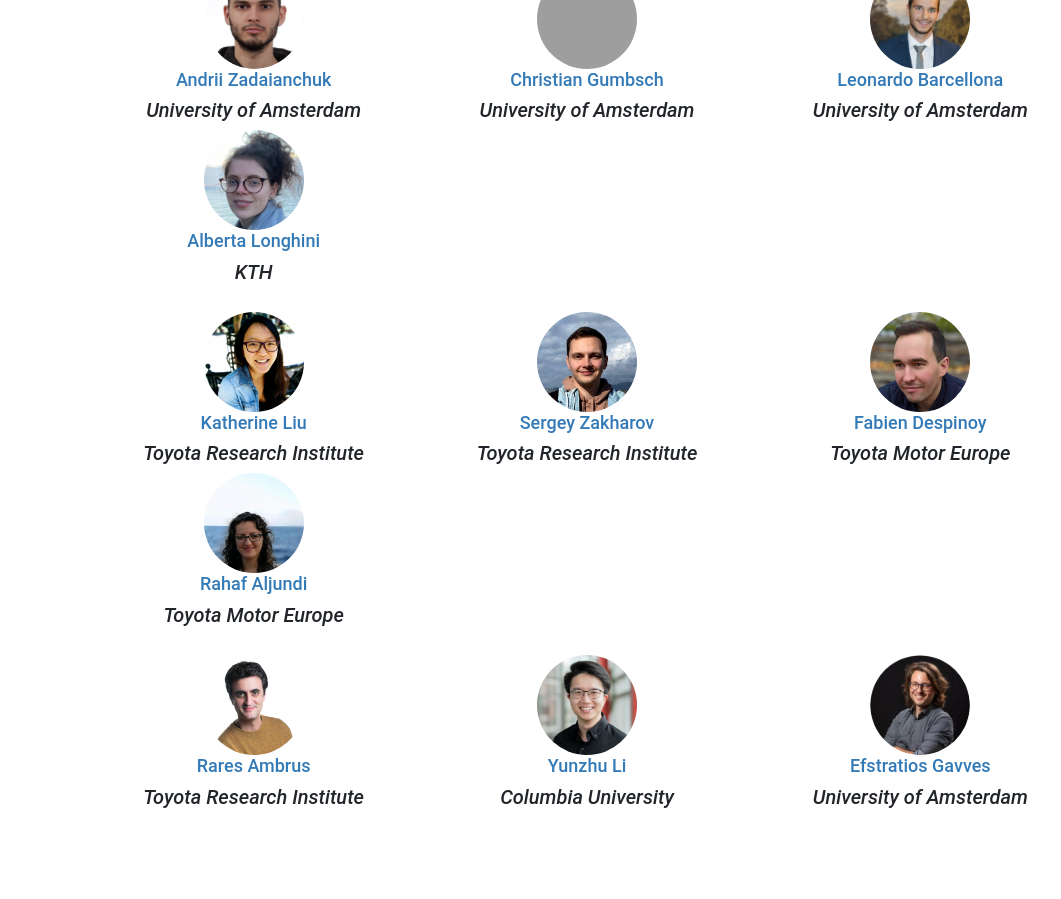
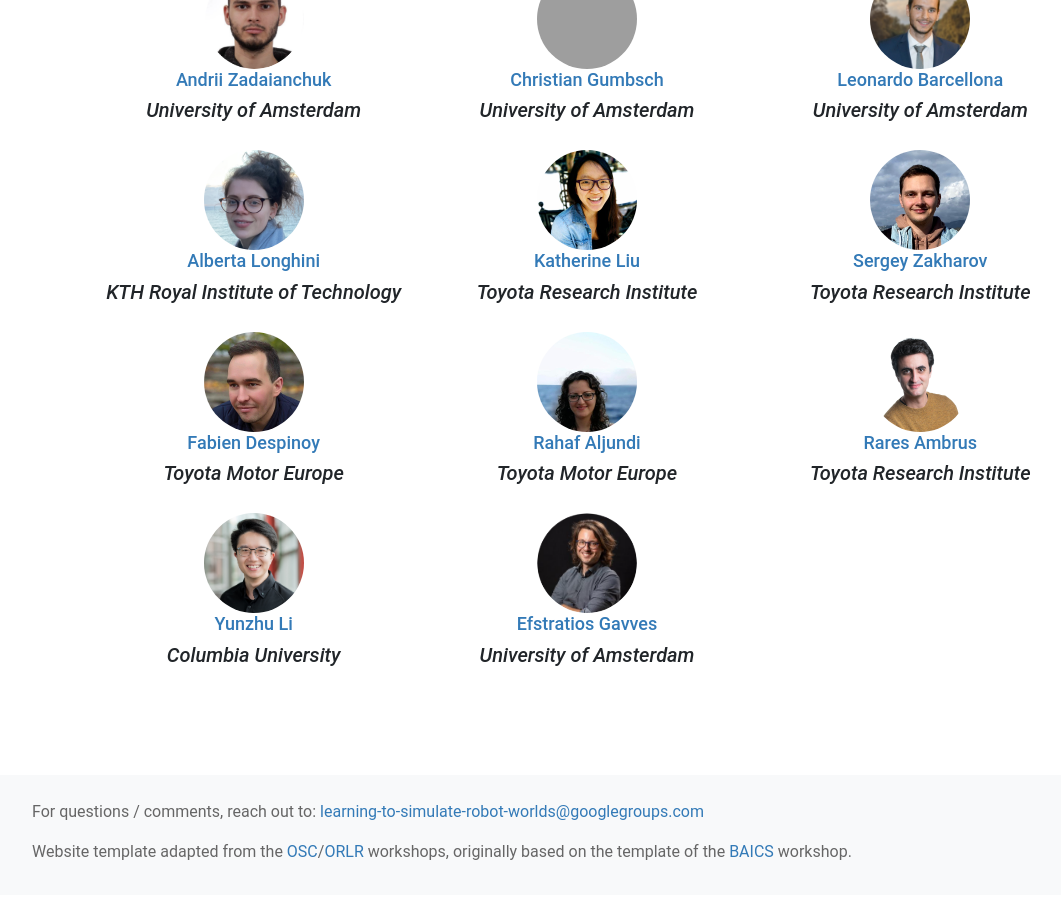
Before and after one commit to simulatingrobotworlds/simulatingrobotworlds.github.io, a Jekyll site: the page built from index.html, in a window 1280 px wide and 900 px high, scrolled down 1544 px. Shown: the whole window, without its empty margins (53-1114 px from the left). Built offline with Jekyll 4.4.1, drawn with Linux system fonts in a browser that asks for light colours; nearby versions of some CDN libraries; grey boxes are pictures that could not be loaded.

Commit message:
formatting

```diff
--- a/index.html
+++ b/index.html
@@ -170,6 +170,10 @@ layout: coverpage
             </h5>
           </div>
 
+        </div>
+
+        <div class="row wow fadeInRightBig" data-animation-delay="200">
+
           <div class="col-sm-4 wow fadeInRightBig" data-animation-delay="200">
             <center><img class="img-responsive img-rounded" style="border-radius: 50%" height="100" width="100"
                 src="images/organizers/alberta-longhini.png" alt=""></center>
@@ -179,12 +183,10 @@ layout: coverpage
               </h4>
             </a>
             <h5 class="section-heading">
-              <center><i>KTH</i></center>
+              <center><i>KTH Royal Institute of Technology </i></center>
             </h5>
           </div>
-        </div>
 
-        <div class="row wow fadeInRightBig" data-animation-delay="200">
           <div class="col-sm-4 wow fadeInRightBig" data-animation-delay="200">
             <center><img class="img-responsive img-rounded" style="border-radius: 50%" height="100" width="100"
                 src="images/organizers/katherine-liu.jpeg" alt=""></center>
@@ -210,6 +212,9 @@ layout: coverpage
               <center><i>Toyota Research Institute</i></center>
             </h5>
           </div>
+        </div>
+
+        <div class="row wow fadeInRightBig" data-animation-delay="200">
 
           <div class="col-sm-4 wow fadeInRightBig" data-animation-delay="200">
             <center><img class="img-responsive img-rounded" style="border-radius: 50%" height="100" width="100"
@@ -236,9 +241,7 @@ layout: coverpage
               <center><i>Toyota Motor Europe</i></center>
             </h5>
           </div>
-        </div>
 
-        <div class="row wow fadeInRightBig" data-animation-delay="200">
           <div class="col-sm-4 wow fadeInRightBig" data-animation-delay="200">
             <center><img class="img-responsive img-rounded" style="border-radius: 50%" height="100" width="100"
                 src="images/organizers/rares-ambrus.jpg" alt=""></center>
@@ -251,6 +254,10 @@ layout: coverpage
               <center><i>Toyota Research Institute</i></center>
             </h5>
           </div>
+
+        </div>
+
+        <div class="row wow fadeInRightBig" data-animation-delay="200">
 
           <div class="col-sm-4 wow fadeInRightBig" data-animation-delay="200">
             <center><img class="img-responsive img-rounded" style="border-radius: 50%" height="100" width="100"
```
